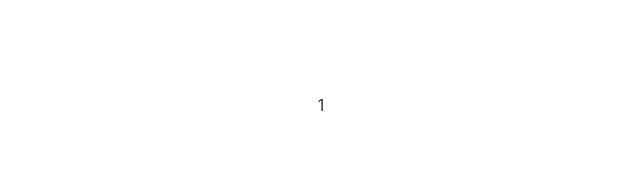
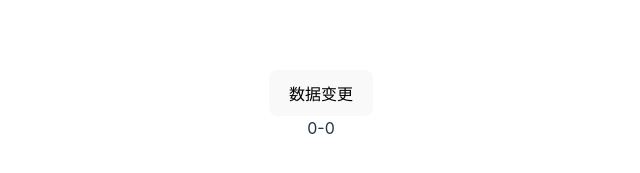
Before and after one commit to wsw-code/state-management-demo, a React (Vite) app: page / in a window 1280 px wide. Shown: the part 295-468 px from the top of the page, without its empty margins (319-959 px from the left). Built offline with nearby package versions, Linux system fonts and the light colour scheme.

Commit message:
feat:添加例子

```diff
--- a/src/App.tsx
+++ b/src/App.tsx
@@ -1,7 +1,13 @@
 import "./App.css";
 
+import Demo from "./demo/index";
+
 function App() {
-  return <>1</>;
+  return (
+    <div>
+      <Demo />
+    </div>
+  );
 }
 
 export default App;
--- /dev/null
+++ b/src/demo/index.tsx
@@ -0,0 +1,72 @@
+import useSyncExternalStoreWithSelector from "./useSyncExternalStoreWithSelector";
+
+/**
+ * 外部数据
+ */
+let data = {
+  a: 0,
+  b: 0,
+  c: 99,
+};
+
+const listenList: (() => void)[] = [];
+
+const subscribe = (render: () => void) => {
+  listenList.push(render);
+
+  return () => {
+    listenList.splice(listenList.indexOf(render));
+  };
+};
+
+const update = () => {
+  console.log(listenList);
+  for (let index = 0; index < listenList.length; index++) {
+    const fn = listenList[index];
+
+    fn();
+  }
+};
+
+// const selector = () => {};
+
+const Index = () => {
+  const { a, b } = useSyncExternalStoreWithSelector(
+    subscribe,
+    function () {
+      return data;
+    },
+    (data) => {
+      return {
+        a: data.a,
+        b: data.b,
+      };
+    },
+    (pre, cur) => {
+      return pre.a === cur.a && pre.b === cur.b;
+    }
+  );
+
+  return (
+    <div>
+      <div>
+        <button
+          onClick={() => {
+            data = {
+              ...data,
+              a: (data.a += 1),
+            };
+            update();
+          }}
+        >
+          数据变更
+        </button>
+        <div>
+          {a}-{b}
+        </div>
+      </div>
+    </div>
+  );
+};
+
+export default Index;
--- a/src/demo/useSyncExternalStoreWithSelector.ts
+++ b/src/demo/useSyncExternalStoreWithSelector.ts
@@ -27,22 +27,23 @@ const useSyncExternalStoreWithSelector = (
 ) => {
   let inst: InstProps;
   const instRef = useRef<InstProps>(null as unknown as InstProps);
-  const memoizedSelector = useMemo(() => {
+
+  const _useMemo = useMemo(() => {
     /**是否第一次执行 */
     let hasMemo = false;
+    let memoizedSnapshot: any;
+    let memoizedSelection: any;
 
     if (instRef.current === null) {
       inst = {
         hasValue: false,
         value: null,
       };
+    } else {
       instRef.current = inst;
     }
 
-    let memoizedSnapshot: any;
-    let memoizedSelection: any;
-
-    return (nextSnapshot: ReturnType<typeof getSnapshot>) => {
+    const memoizedSelector = (nextSnapshot: ReturnType<typeof getSnapshot>) => {
       if (!hasMemo) {
         hasMemo = true;
         memoizedSnapshot = nextSnapshot;
@@ -83,9 +84,13 @@ const useSyncExternalStoreWithSelector = (
 
       return nextSelection;
     };
+
+    return () => {
+      return memoizedSelector(getSnapshot());
+    };
   }, [selector, getSnapshot, isEqual]);
 
-  const getSelection = memoizedSelector(getSnapshot());
+  const getSelection = _useMemo;
 
   const value = useSyncExternalStore(subscribe, getSelection);
 
@@ -95,6 +100,8 @@ const useSyncExternalStoreWithSelector = (
   }, [value]);
 
   useDebugValue(value);
+
+  return value;
 };
 
 export default useSyncExternalStoreWithSelector;
```
